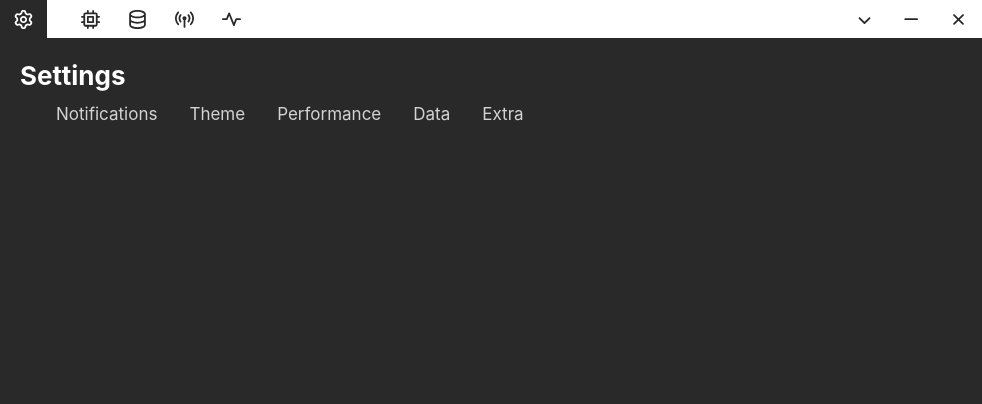
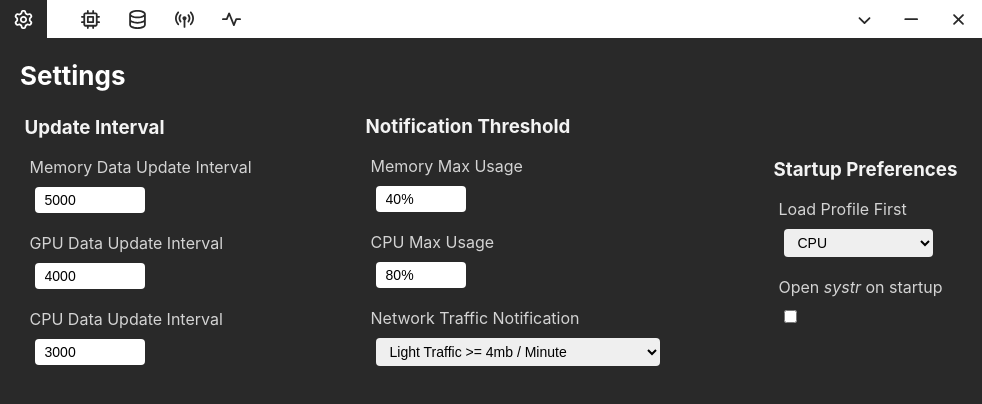
Before and after one commit to tlaceby/systr, an Electron app: page src/renderer/index.html in a window 982 px wide. Both pictures are taken after a click on the element 23 px from the left and 21 px from the top of the page. Drawn offline with Linux system fonts and the light colour scheme; no server answers.

Commit message:
started working on settings page

```diff
--- a/src/renderer/index.html
+++ b/src/renderer/index.html
@@ -53,7 +53,7 @@
         </div>
         <br>
 
-        <div class="row-2">
+        <div class="row-2 break-hide">
           <div class="item">
             <p class='center tooltip'>% Used</p>
             <div class='chart-sm' id="chart-long"></div>
@@ -69,13 +69,68 @@
 
     <section id="settings-section" class='hidden'>
       <h3 class="page-header m-top-60 left-gap">Settings</h3>
-        <ul class="settings-navigation">
-          <li class='settings-links'>Notifications</li>
-          <li class='settings-links'>Theme</li>
-          <li class='settings-links'>Performance</li>
-          <li class='settings-links'>Data</li>
-          <li class='settings-links'>Extra</li>
-        </ul>
+
+      <div class="settings-row">
+
+        <div class="settings-column">
+          <h3 class='header-sm'>Update Interval</h3>
+          <div class="setting-item">
+            <p class='item-header'>Memory Data Update Interval</p>
+            <input class='input-item md-input' type="number" id="memory_update_interval" value='5000'>
+          </div>
+          <div class="setting-item">
+            <p class='item-header'>GPU Data Update Interval</p>
+            <input class='input-item md-input' type="number" id="gpu_update_interval" value='4000'>
+          </div>
+          <div class="setting-item">
+            <p class='item-header'>CPU Data Update Interval</p>
+            <input class='input-item md-input' type="number" id="cpu_update_interval" value='3000'>
+          </div>
+        </div>
+
+        <div class="settings-column">
+          <h3 class='header-sm'>Notification Threshold</h3>
+          <div class="setting-item">
+            <p class='item-header'>Memory Max Usage</p>
+            <input class='input-item sm-input' type="text" id="memory_notification" value='40%'>
+          </div>
+          <div class="setting-item">
+            <p class='item-header'>CPU Max Usage</p>
+            <input class='input-item sm-input' type="text" id="cpu_notification" value='80%'>
+          </div>
+          <div class="setting-item">
+            <label class='item-header'>Network Traffic Notification</label>
+
+            <select class='input-item lg-input' id="network-usage">
+              <option value="Memory">Light Traffic >= 4mb / Minute</option>
+              <option value="GPU">Moderate Traffic >= 100mb / Minute</option>
+              <option value="Network & Disk">Heavy Traffic >= 100mb / Minute</option>
+              <option value="System Overview">Super Heavy Traffic >= 500mb / Minute</option>
+            </select>
+          </div>
+        </div>
+
+        <div class="settings-column">
+          <h3 class='header-sm'>Startup Preferences</h3>
+          <div class="setting-item">
+            <label class='item-header lg-input'>Load Profile First</label>
+
+            <select class='input-item' id="load-profile">
+              <option value="CPU">CPU</option>
+              <option value="Memory">Memory</option>
+              <option value="GPU">GPU</option>
+              <option value="Network & Disk">Network & Disk</option>
+              <option value="System Overview">System Overview</option>
+            </select>
+          </div>
+
+          <div class="settings-item">
+            <p class='item-header'>Open <i>systr</i> on startup</p>
+            <input class='input-item' type="checkbox" id="open-at-startup">
+          </div>
+        </div>
+
+      </div>
 
 
     </section>
--- a/src/renderer/js/cpu/cpu_chart.js
+++ b/src/renderer/js/cpu/cpu_chart.js
@@ -45,13 +45,13 @@
 
 
 ipcRenderer.on("cpu-data", (events, data) => {
-  console.log(data)
+
     __cpu_stats.recent_minute.free.push(data.free.toFixed(1));
     __cpu_stats.recent_minute.used.push(data.used.toFixed(1));
 
     document.getElementById("utilization-cpu").innerHTML = ` ${data.used.toFixed(2)}% `
     document.getElementById("available-cpu").innerHTML = ` ${data.free.toFixed(2)}% `
-    console.log(__cpu_stats.recent_minute)
+
     if(__cpu_stats.recent_minute.free.length >= 10) {
         __cpu_stats.recent_minute.free.shift()
         __cpu_stats.recent_minute.used.shift()
--- a/src/renderer/js/state/StateManager.js
+++ b/src/renderer/js/state/StateManager.js
@@ -1,3 +1,5 @@
+const { cpu } = require("systeminformation");
+
 let settings_page = document.getElementById("settings-section");
 let cpu_page = document.getElementById("cpu-section");
 
@@ -5,6 +7,10 @@ function load_settings_page () {
     if(current_page != "settings") {
         hide_all_pages();
         settings_page.classList.remove("hidden");
+        settings_page.classList.add("animate-in")
+        setTimeout(() => {
+            settings_page.classList.remove("animate-in");
+        }, 2000)
         current_page = "settings"
     }
     document.getElementById("settings").classList.add("active-link");
@@ -15,6 +21,10 @@ function load_cpu_page () {
     if(current_page != "cpu") {
         hide_all_pages();
         cpu_page.classList.remove("hidden");
+        cpu_page.classList.add("animate-in")
+        setTimeout(() => {
+            cpu_page.classList.remove("animate-in");
+        }, 2000)
         current_page = "cpu"
     }
     document.getElementById("cpu").classList.add("active-link")
--- a/src/renderer/js/state/version.js
+++ b/src/renderer/js/state/version.js
@@ -3,5 +3,5 @@ const version = document.getElementById('version');
     ipcRenderer.send('app_version');
     ipcRenderer.on('app_version', (event, arg) => {
       ipcRenderer.removeAllListeners('app_version');
-      version.innerText = 'version ' + arg.version;
+      version.innerText = `version ${arg.version} systr.tech`;
     })
--- a/src/renderer/style/cpu.css
+++ b/src/renderer/style/cpu.css
@@ -11,6 +11,7 @@
 
 li {
     padding: 2px;
+    list-style: none;
     font-weight: 400;
     color: rgb(255, 255, 255);
     font-size: 17px;
--- a/src/renderer/style/index.css
+++ b/src/renderer/style/index.css
@@ -1,14 +1,16 @@
+
+
 body {
+  overflow: hidden;
+  height: 100vh;
+  width: 100vw;
   font-family: -apple-system, BlinkMacSystemFont, "Segoe UI", Roboto, Helvetica, Arial, sans-serif;
-  padding: 0;
-  -webkit-app-region: drag;
   margin: 0;
-  background-color: var(--bg-html)
+  background-color: var(--bg-html);
+  -webkit-app-region: no-drag;
 }
 
-* {
-  -webkit-app-region: drag;
-}
+
 
 :root {
   --color-special-1: #ed553b;
@@ -43,6 +45,7 @@ nav {
   flex-wrap: wrap;
   justify-content: space-between;
   align-items: center;
+  -webkit-app-region: drag;
 }
 .divider {
   padding: 2px 10px;
@@ -119,9 +122,17 @@ nav {
   background: #555;
 }
 
-@media only screen and (max-width: 600px) {
+@media only screen and (max-width: 770px) {
   .item {
     margin-top: 20px;
+  }
+
+  .break-hide {
+    margin-top: 50px;
+  }
+
+  .page-header {
+    margin-top: 60px;
   }
 }
 
@@ -134,6 +145,7 @@ footer {
 #version {
   padding:10px 0px 5px 5px;
   color: #5d5d5d;
+  font-size: 12px;
 }
 
 .hidden{
--- a/src/renderer/style/settings.css
+++ b/src/renderer/style/settings.css
@@ -4,6 +4,15 @@
     flex-wrap: wrap;
     align-items: center;
     margin-top: 0px;
+}
+
+li, span, input, p, select, label {
+    -webkit-app-region: no-drag;
+    cursor: pointer;
+}
+
+.setting-item {
+    -webkit-app-region: no-drag;
 }
 
 .settings-links {
@@ -24,3 +33,62 @@
 .left-gap {
     margin-left: 20px;
 }
+
+.settings-row {
+    display: flex;
+    flex-wrap: wrap;
+    align-items: center;
+    justify-content: space-between;
+    margin: auto;
+    width: 95vw;
+
+}
+
+.header-sm  {
+    color: #f3f3f3;
+}
+
+.item-header {
+    color: #d3d3d3;
+    display: block;
+    margin: 0 0px 10px 5px;
+}
+
+.input-item {
+    padding: 5px 10px;
+    font-size: 14px;
+    border: 0;
+    border-radius: 4px;
+    margin: 0px 0px 20px 10px;
+    outline: none;
+}
+
+.lg-input  {
+    max-width: 300px ;
+}
+
+.md-input  {
+    max-width: 90px ;
+}
+
+.sm-input  {
+    max-width: 70px ;
+}
+
+    .animate-in {
+        animation: anim 2.5s ease-in-out;
+    }
+  @keyframes anim {
+    0% {
+      transform: translateX(100%);
+    }
+    14.28% {
+      transform: translateX(0);
+    }
+    85.71% {
+      transform: translateX(0);
+    }
+    100% {
+      transform: translateX(100%);
+    }
+  }
```
